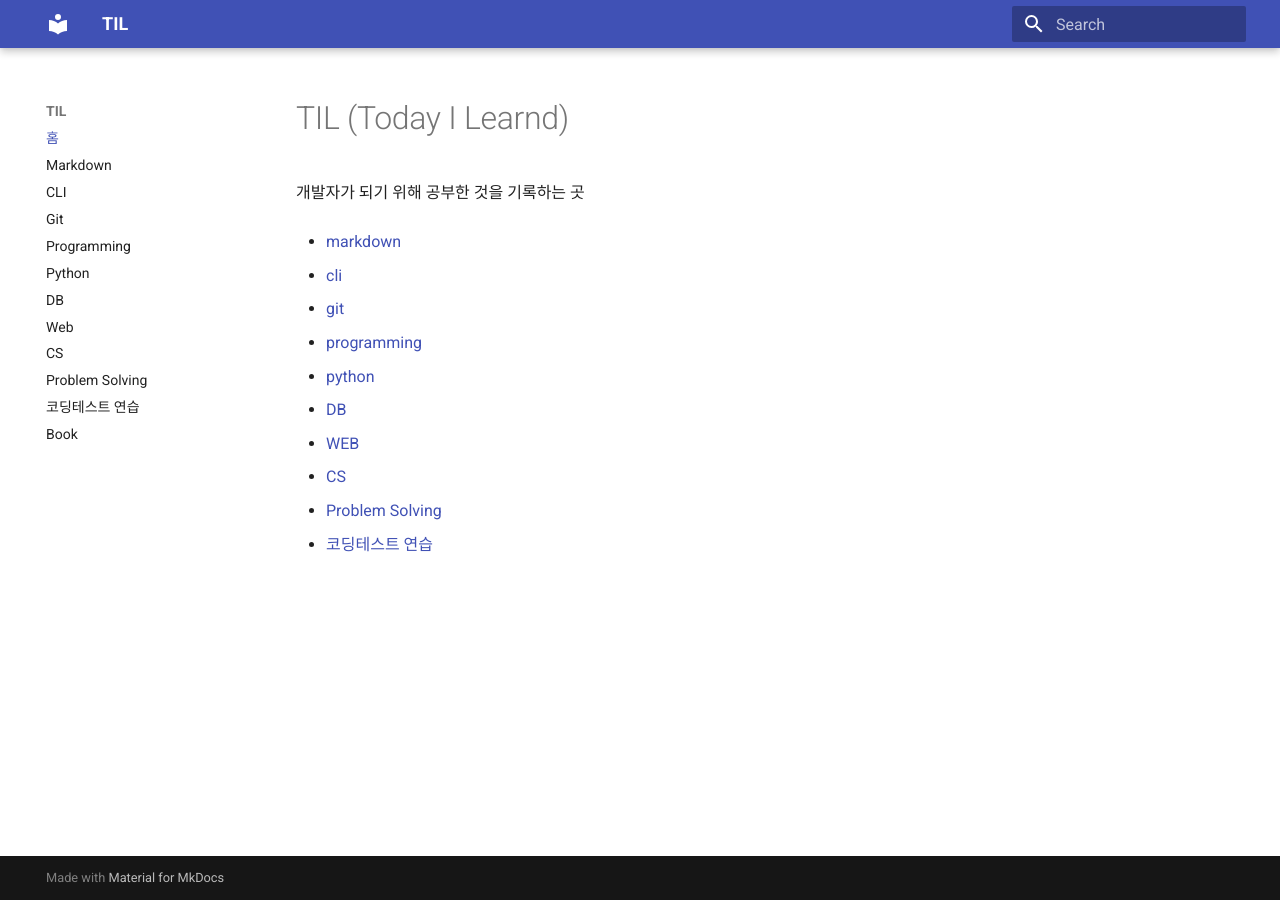
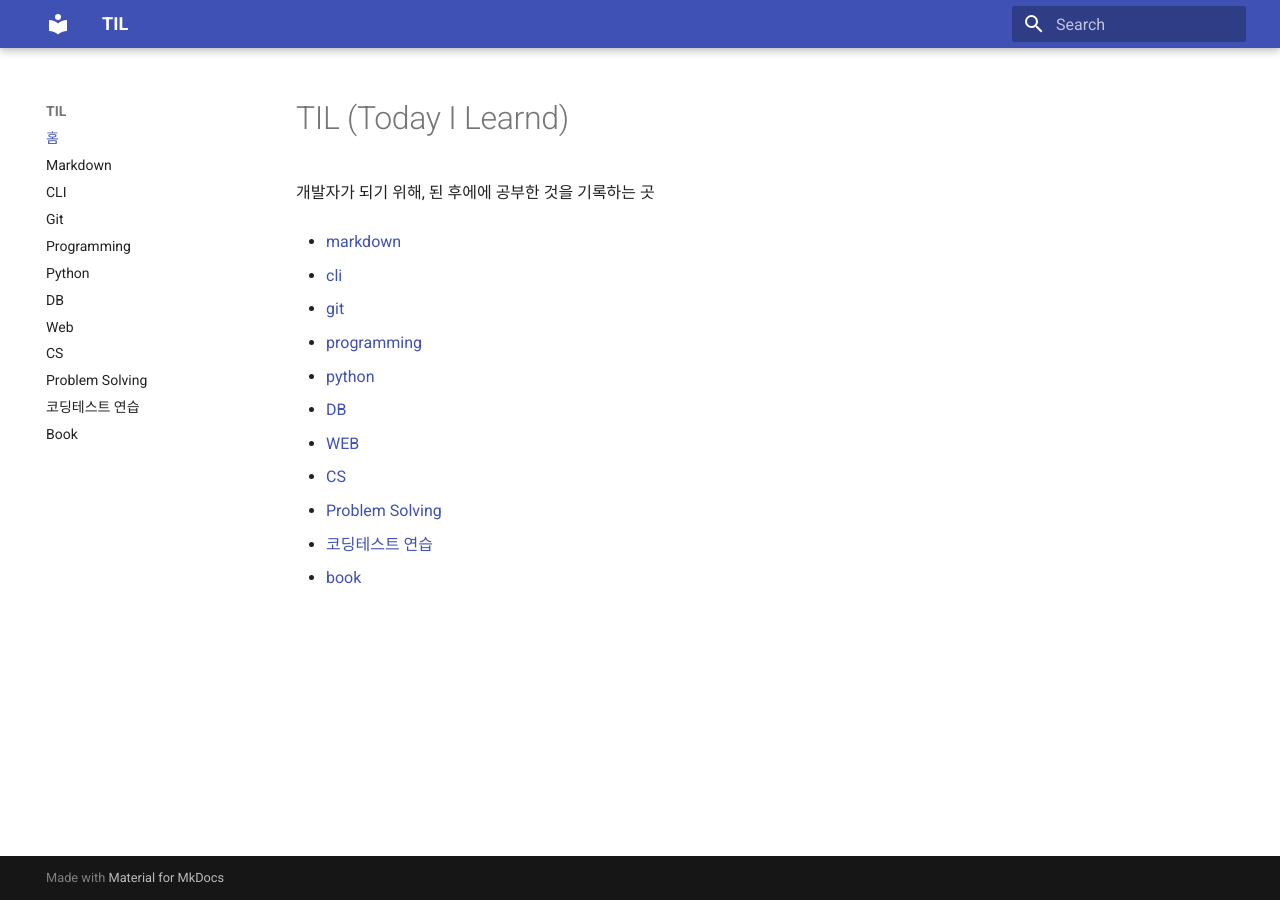
Before and after one commit to sotthang/TIL, an MkDocs documentation site: the page built from docs/index.md, in a window 1280 px wide. Built offline with MkDocs 1.6.1 and Material for MkDocs 9.7.7, drawn with Linux system fonts in a browser that asks for light colours.

Commit message:
change cli

```diff
--- a/docs/index.md
+++ b/docs/index.md
@@ -1,23 +1,25 @@
 # TIL (Today I Learnd)
 
-개발자가 되기 위해 공부한 것을 기록하는 곳
+개발자가 되기 위해, 된 후에에 공부한 것을 기록하는 곳
 
-- [markdown](https://github.com/sotthang/TIL/blob/master/markdown/markdown.md)
+- [markdown](/markdown/markdown.md)
 
-- [cli](https://github.com/sotthang/TIL/blob/master/cli/cli.md)
+- [cli](cli/README.md)
 
-- [git](https://github.com/sotthang/TIL/blob/master/git/git.md)
+- [git](git/git.md)
 
-- [programming](https://github.com/sotthang/TIL/tree/master/programming)
+- [programming](/programming)
 
-- [python](https://github.com/sotthang/TIL/tree/master/python)
+- [python](/python)
 
-- [DB](https://github.com/sotthang/TIL/tree/master/db)
+- [DB](/db)
 
-- [WEB](https://github.com/sotthang/TIL/tree/master/web)
+- [WEB](/web)
 
-- [CS](https://github.com/sotthang/TIL/tree/master/cs)
+- [CS](/cs)
 
-- [Problem Solving](https://github.com/sotthang/TIL/tree/master/problem_solving)
+- [Problem Solving](/problem_solving)
 
 - [코딩테스트 연습](https://github.com/sotthang/coding_study)
+
+- [book](book/README.md)
```
Also changed, not shown: docs/cli/README.md (renamed from cli/cli.md).
